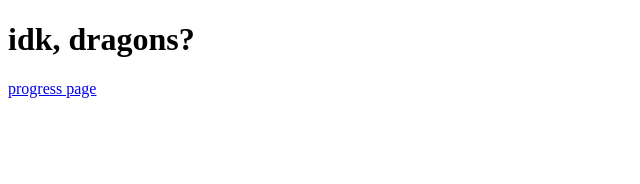
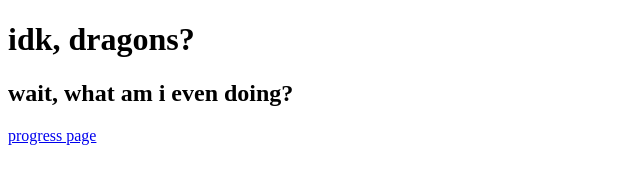
Before and after one commit to Lilah4800/Lilah4800.github.io, a plain HTML site: page index.html in a window 1280 px wide. Shown: the whole page, without its empty margins (0-640 px from the left). Drawn offline with Linux system fonts and the light colour scheme.

Commit message:
Update index.html

```diff
--- a/index.html
+++ b/index.html
@@ -7,6 +7,7 @@
 </head>
 <body>
     <h1>idk, dragons?</h1>
+    <h2>wait, what am i even doing?</h2>
     <a href="progress.html">progress page</a>
 </body>
 </html>
```
